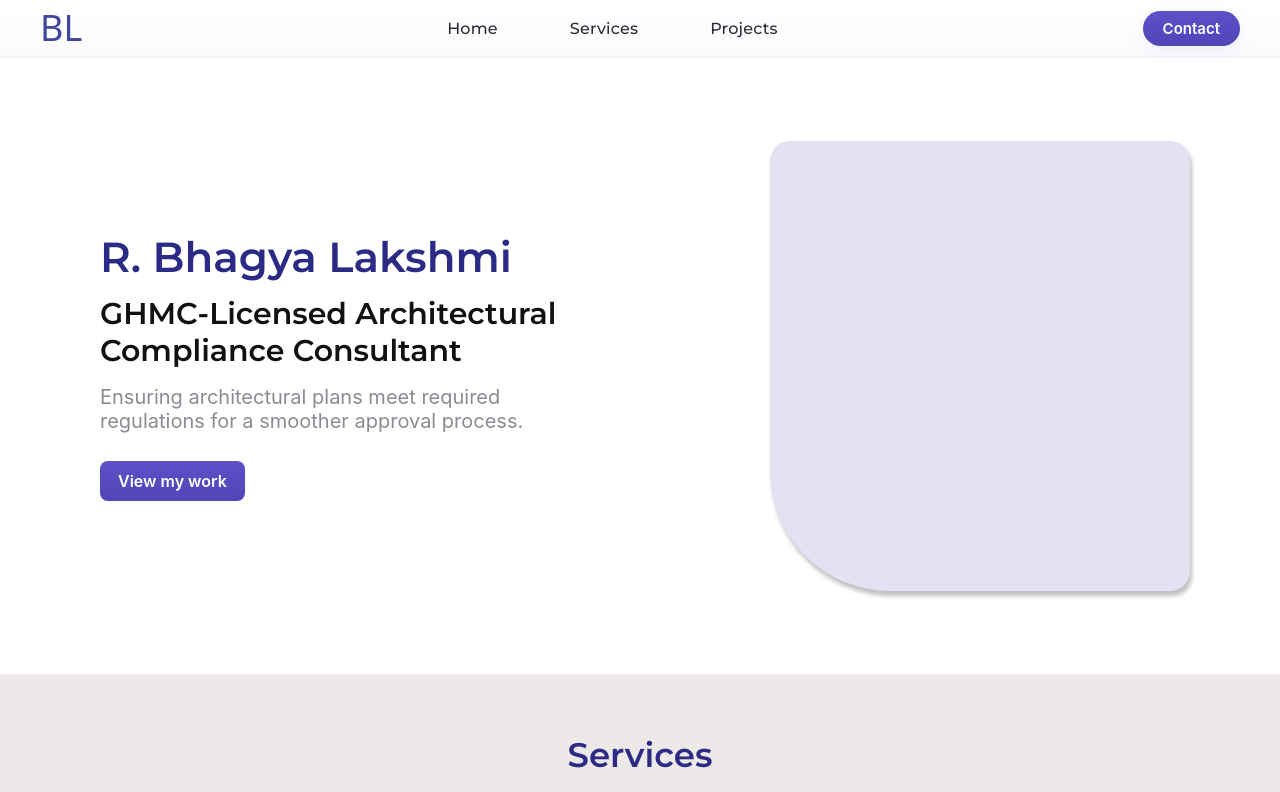
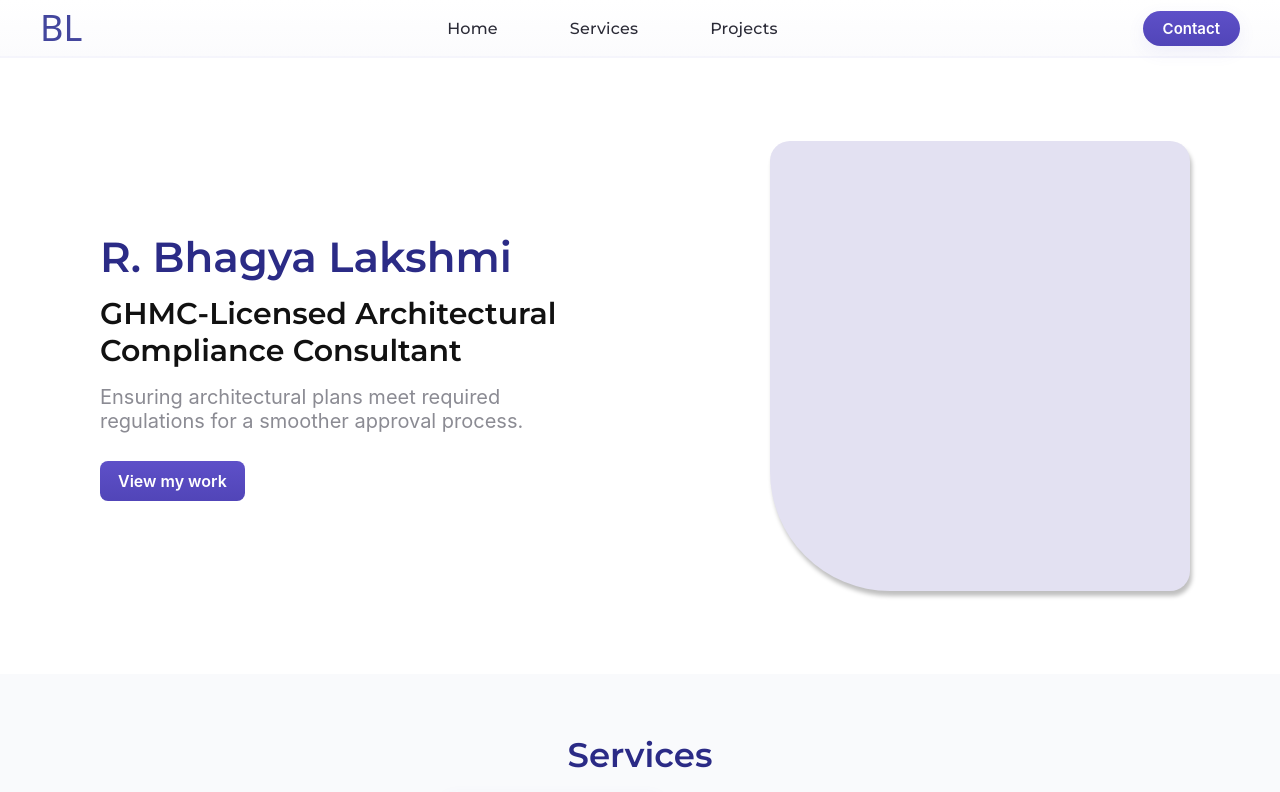
Before and after one commit to ganeshsai4408/Bhagya-lakshmi, a React (Create React App) app: page / in a window 1280 px wide. Shown: the top 792 px of the page. Built offline with nearby package versions, Linux system fonts and the light colour scheme; a web font is replaced by a local one.

Commit message:
Update background color in index.css
Changed the background color to #F9FAFC.

```diff
--- a/src/index.css
+++ b/src/index.css
@@ -5,7 +5,7 @@ body {
     sans-serif;
   -webkit-font-smoothing: antialiased;
   -moz-osx-font-smoothing: grayscale;
-  background: #eee9e9;
+  background: #F9FAFC;
 ; /* page background requested by user */
   min-height: 100vh;
 }
```
